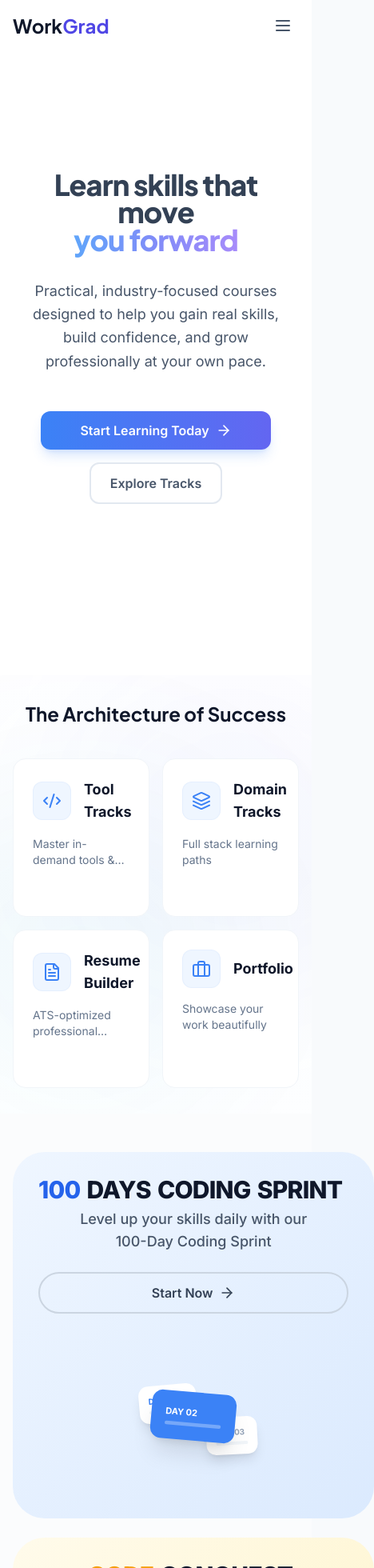
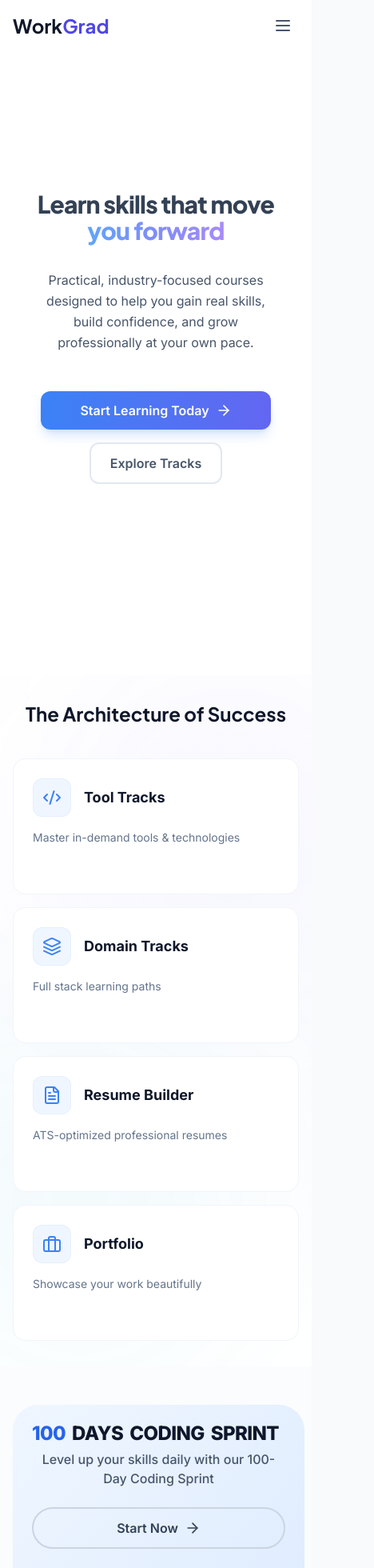
Before and after one commit to workgrad-prjct/workgrad-frontend, a React (Vite) app: page / in a window 390 px wide. Shown: the top 1960 px of the page at 80% size, 468 px wide, since content can reach past the window. Built offline with nearby package versions, Linux system fonts and the light colour scheme.

Commit message:
responsive improved

```diff
--- a/src/pages/public/LandingPage.tsx
+++ b/src/pages/public/LandingPage.tsx
@@ -260,7 +260,7 @@ const featuredBanners = [
 export function LandingPage() {
 
     return (
-        <div className="min-h-screen bg-white">
+        <div className="min-h-screen bg-white overflow-x-hidden">
             {/* Hero Section */}
             <section className="relative min-h-screen flex items-center overflow-hidden bg-white">
 
@@ -274,7 +274,7 @@ export function LandingPage() {
 
                         {/* Headline */}
                         <motion.div variants={fadeInUp}>
-                            <h1 className="text-4xl sm:text-5xl lg:text-7xl font-display font-black text-neutral-700 tracking-tight leading-[0.95]">
+                            <h1 className="text-3xl sm:text-5xl lg:text-7xl font-display font-black text-neutral-700 tracking-tight leading-[1.1] sm:leading-[0.95]">
                                 Learn skills that move
                                 <br />
                                 <span className="bg-gradient-to-r from-blue-400 via-indigo-400 to-violet-400 bg-clip-text text-transparent">
@@ -286,7 +286,7 @@ export function LandingPage() {
                         {/* Description */}
                         <motion.p
                             variants={fadeInUp}
-                            className="text-lg sm:text-xl text-neutral-600 max-w-2xl mx-auto leading-relaxed"
+                            className="text-base sm:text-xl text-neutral-600 max-w-2xl mx-auto leading-relaxed px-4 sm:px-0"
                         >
                             Practical, industry-focused courses designed to help you gain real skills, build confidence, and grow professionally at your own pace.
                         </motion.p>
@@ -352,7 +352,7 @@ export function LandingPage() {
                         whileInView="visible"
                         viewport={{ once: true, margin: '-50px' }}
                         variants={staggerContainer}
-                        className="grid grid-cols-2 lg:grid-cols-4 gap-4 lg:gap-6"
+                        className="grid grid-cols-1 sm:grid-cols-2 lg:grid-cols-4 gap-4 lg:gap-6"
                     >
                         {/* Tool Tracks Card */}
                         <motion.div variants={fadeInUp}>
@@ -529,19 +529,19 @@ export function LandingPage() {
                                 transition={{ duration: 0.5 }}
                             >
                                 <div className={cn(
-                                    "relative h-full rounded-[2.5rem] p-8 md:p-12 overflow-hidden bg-gradient-to-br flex flex-col md:flex-row items-center gap-8",
+                                    "relative h-full rounded-[2rem] sm:rounded-[2.5rem] p-6 sm:p-8 md:p-12 overflow-hidden bg-gradient-to-br flex flex-col md:flex-row items-center gap-10 md:gap-8",
                                     banner.gradient
                                 )}>
                                     <div className="flex-1 space-y-6 text-center md:text-left">
                                         <div className="space-y-2">
-                                            <h3 className="text-3xl md:text-4xl font-black text-neutral-900 tracking-tight leading-none uppercase">
+                                            <h3 className="text-2xl sm:text-3xl md:text-4xl font-black text-neutral-900 tracking-tight leading-none uppercase">
                                                 {banner.title.split(' ').map((word, i) => (
                                                     <span key={i} className={i === 0 && banner.id === 'coding-sprint' ? 'text-blue-600 mr-2' : i === 0 && banner.id === 'code-conquest' ? 'text-amber-500 mr-2' : 'mr-2'}>
                                                         {word}
                                                     </span>
                                                 ))}
                                             </h3>
-                                            <p className="text-neutral-600 text-lg font-medium max-w-xs mx-auto md:mx-0">
+                                            <p className="text-neutral-600 text-base sm:text-lg font-medium max-w-none md:max-w-xs mx-auto md:mx-0">
                                                 {banner.description}
                                             </p>
                                         </div>
@@ -554,7 +554,7 @@ export function LandingPage() {
                                             Start Now
                                         </Button>
                                     </div>
-                                    <div className="w-full md:w-1/2 aspect-square md:aspect-auto h-48 flex items-center justify-center">
+                                    <div className="w-full md:w-1/2 aspect-square md:aspect-auto h-40 sm:h-48 flex items-center justify-center transform scale-75 sm:scale-100 transition-transform">
                                         {banner.icon}
                                     </div>
                                 </div>
@@ -587,7 +587,7 @@ export function LandingPage() {
                         whileInView="visible"
                         viewport={{ once: true, margin: '-100px' }}
                         variants={staggerContainer}
-                        className="grid md:grid-cols-2 lg:grid-cols-3 gap-6"
+                        className="grid grid-cols-1 md:grid-cols-2 lg:grid-cols-3 gap-6"
                     >
                         {popularTracks.map((track) => (
                             <motion.div key={track.title} variants={fadeInUp}>
@@ -684,7 +684,7 @@ export function LandingPage() {
                         whileInView="visible"
                         viewport={{ once: true, margin: '-100px' }}
                         variants={staggerContainer}
-                        className="grid md:grid-cols-2 lg:grid-cols-3 gap-6"
+                        className="grid grid-cols-1 md:grid-cols-2 lg:grid-cols-3 gap-6"
                     >
                         {fullStackPaths.map((path) => (
                             <motion.div key={path.slug} variants={fadeInUp}>
@@ -772,7 +772,7 @@ export function LandingPage() {
 
                             <motion.h2
                                 variants={fadeInUp}
-                                className="mt-4 text-3xl lg:text-4xl font-display font-bold text-neutral-900"
+                                className="mt-4 text-2xl sm:text-3xl lg:text-4xl font-display font-bold text-neutral-900"
                             >
                                 Showcase Your Work with a Stunning Portfolio
                             </motion.h2>
@@ -866,7 +866,7 @@ export function LandingPage() {
 
                             <motion.h2
                                 variants={fadeInUp}
-                                className="mt-4 text-3xl lg:text-4xl font-display font-bold text-neutral-900"
+                                className="mt-4 text-2xl sm:text-3xl lg:text-4xl font-display font-bold text-neutral-900"
                             >
                                 Create an ATS-Friendly Resume
                             </motion.h2>
```
